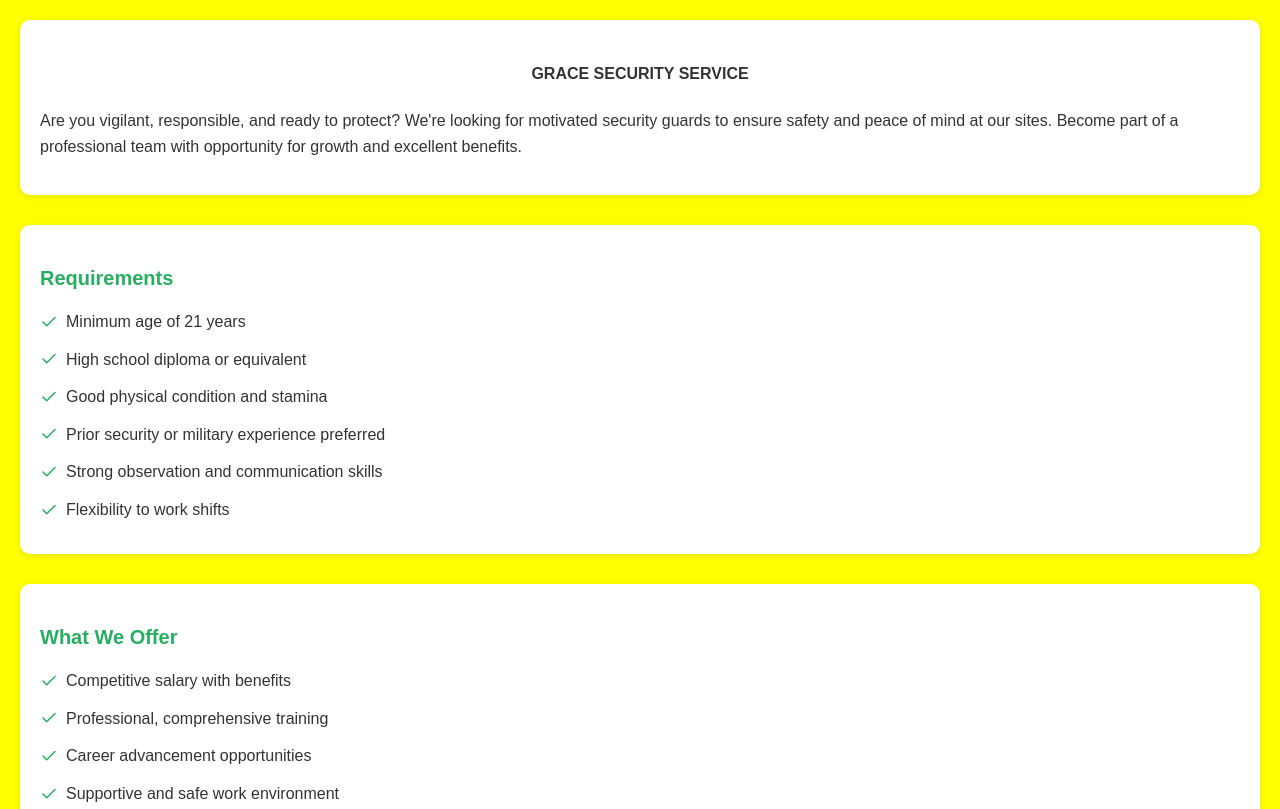
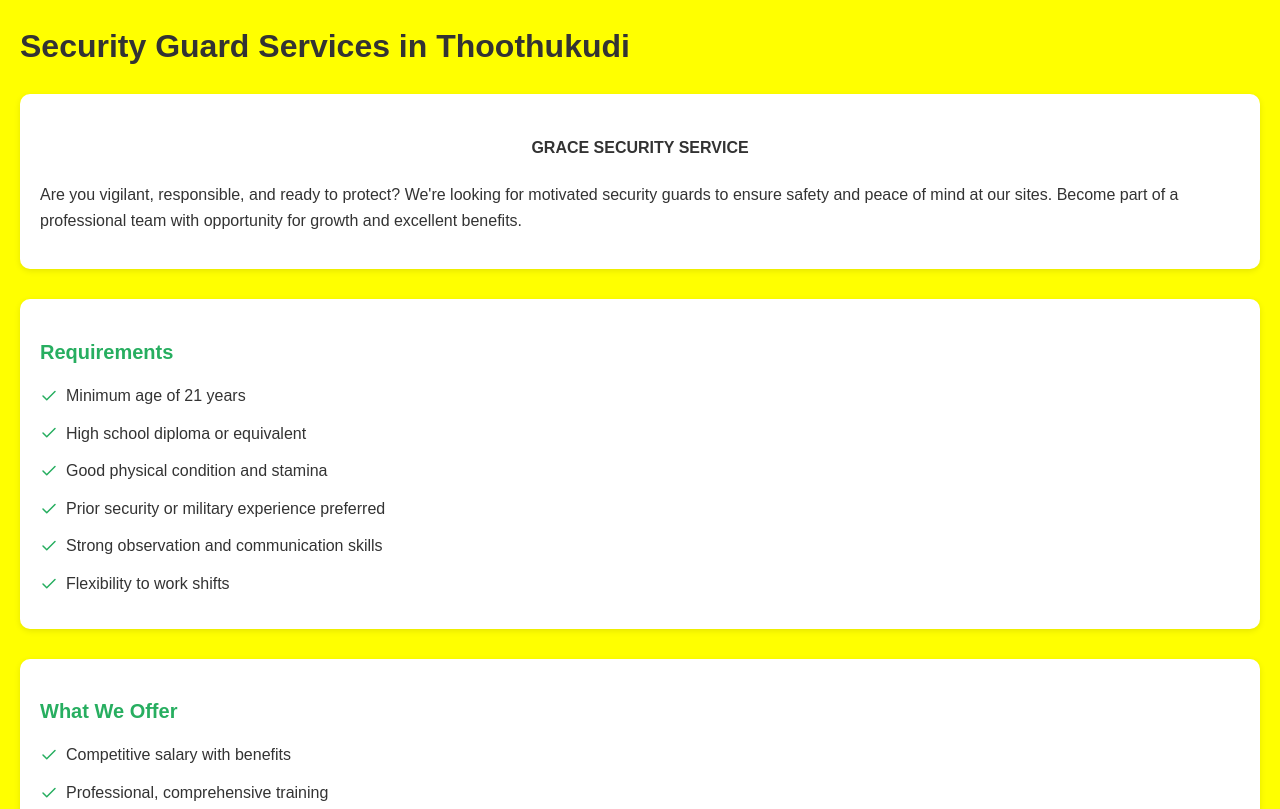
Before and after one commit to jebastin-oss/Security, a plain HTML site: page index.html in a window 1280 px wide. Shown: the top 809 px of the page. Drawn offline with Linux system fonts and the light colour scheme.

Commit message:
Enhance SEO with meta tags in index.html
Added title, description, and keywords meta tags for SEO.

```diff
--- a/index.html
+++ b/index.html
@@ -1,6 +1,11 @@
 <!DOCTYPE html>
 <html lang="en">
 <head>
+  <title>Best Security Guard Services in Thoothukudi | 24/7 Protection</title>
+
+<meta name="description" content="Hire professional security guards in Thoothukudi for home, office, events, and commercial needs. 24/7 security service available. Reliable & trained guards.">
+
+<meta name="keywords" content="Security Service Thoothukudi, Security Guard Tuticorin, 24/7 Security Service, Security Agency Thoothukudi">
   <meta charset="UTF-8">
   <meta name="viewport" content="width=device-width, initial-scale=1.0">
   <title>Security Guard Hiring</title>
@@ -70,6 +75,7 @@
   </style>
 </head>
 <body style="background-color: yellow">
+  <h1>Security Guard Services in Thoothukudi</h1>
 
   <section>
       <h4 style="text-align:center">GRACE SECURITY SERVICE</h4>
```
